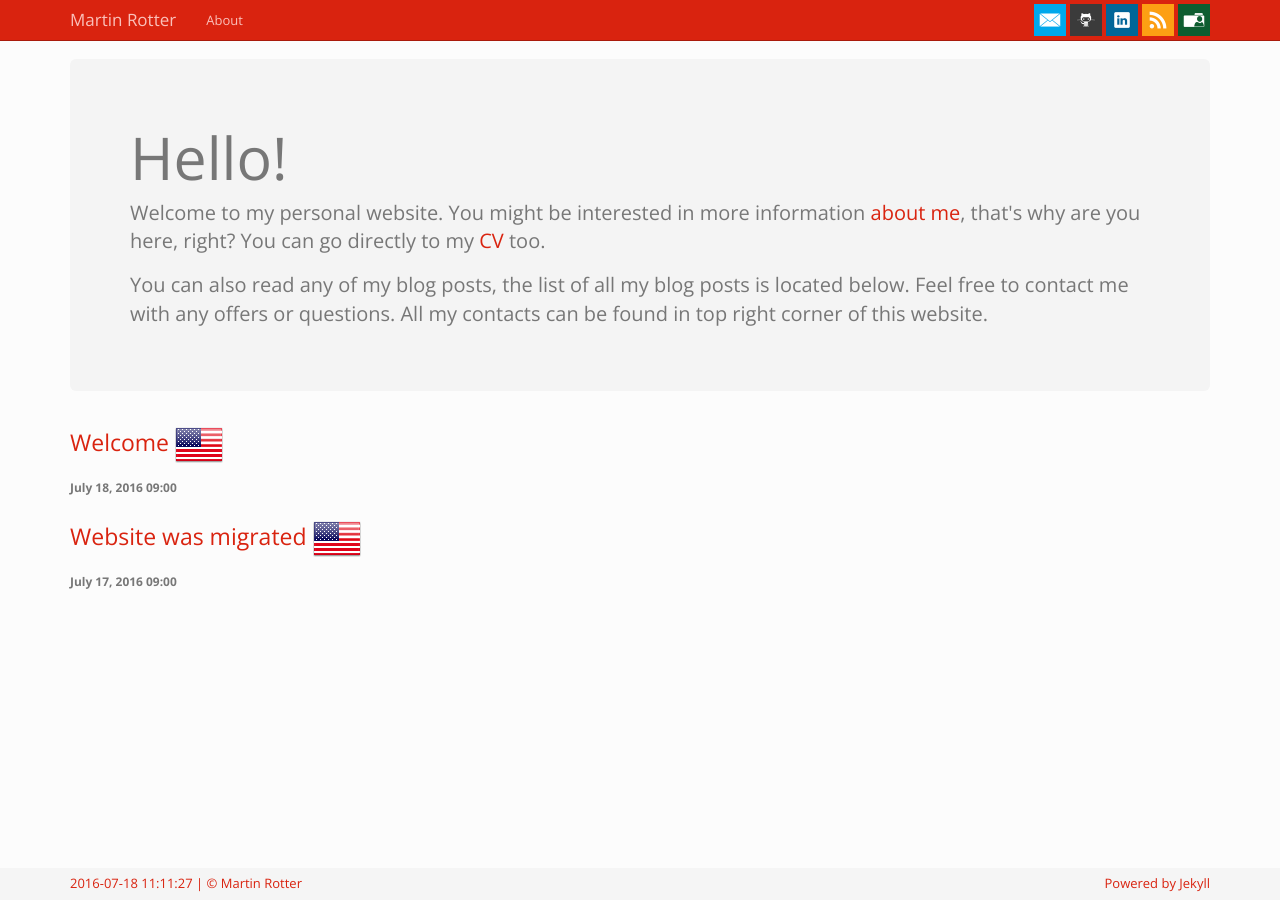
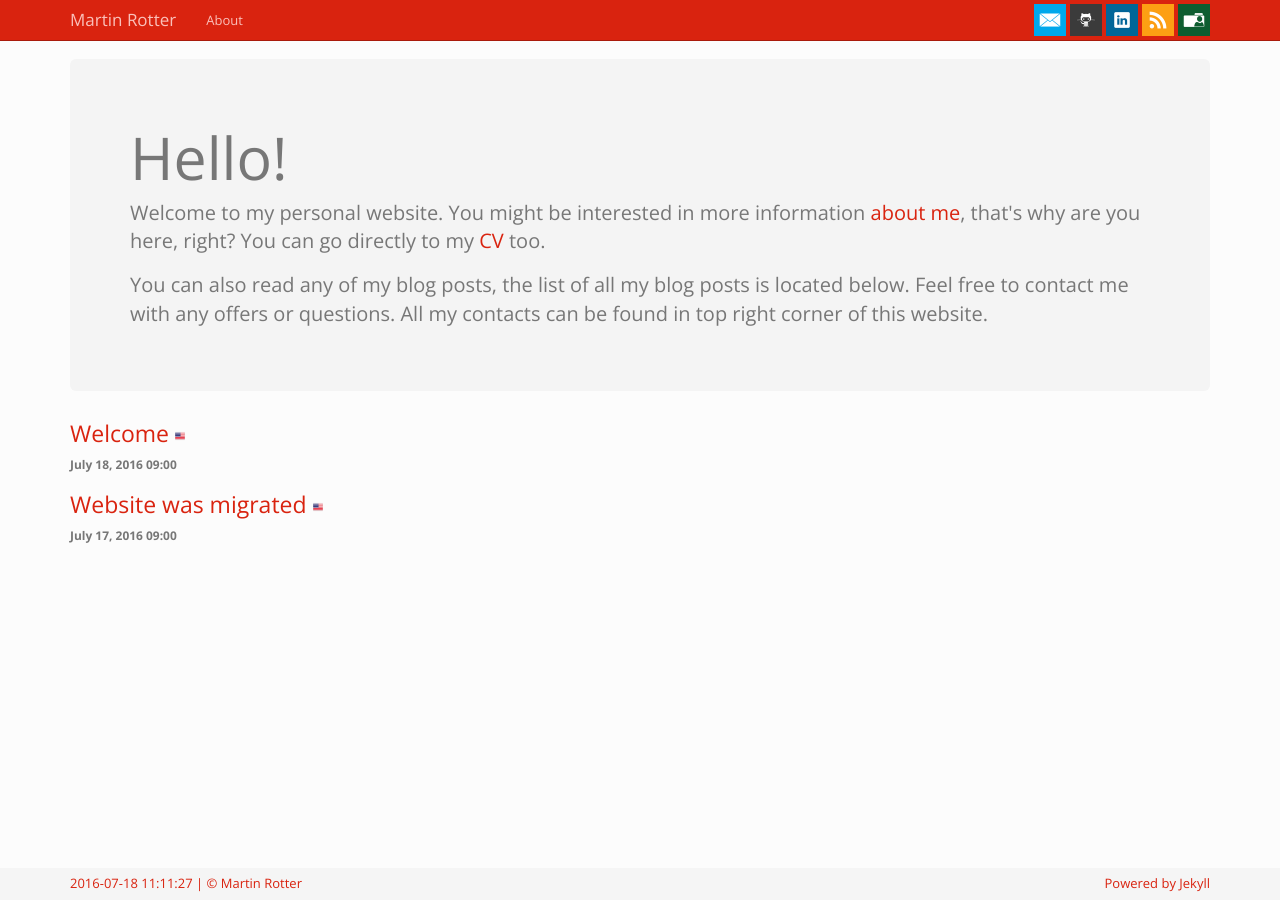
Before and after one commit to martinrotter/martinrotter.github.io, a Jekyll site: the page built from index.html, in a window 1280 px wide. Built offline with Jekyll 4.4.1, drawn with Linux system fonts in a browser that asks for light colours.

Commit message:
Show flag.

```diff
--- a/_layouts/home.html
+++ b/_layouts/home.html
@@ -7,6 +7,6 @@ layout: default
 </div>
 
 {% for post in site.posts %}
-  <h3><a href="{{ post.url }}" data-toggle="tooltip" data-placement="bottom" title="{{ post.excerpt | strip_html | strip }}">{{ post.title }}</a> <img src="/images/flags/{{ post.language }}.png" /></h3>
+  <h3><a href="{{ post.url }}" data-toggle="tooltip" data-placement="bottom" title="{{ post.excerpt | strip_html | strip }}">{{ post.title }}</a> <img width="10" height="10" src="/images/flags/{{ post.language }}.png" /></h3>
   <p><small><strong>{{ post.date | date: "%B %e, %Y %H:%M" }}</strong></small></p>
 {% endfor %}
```
